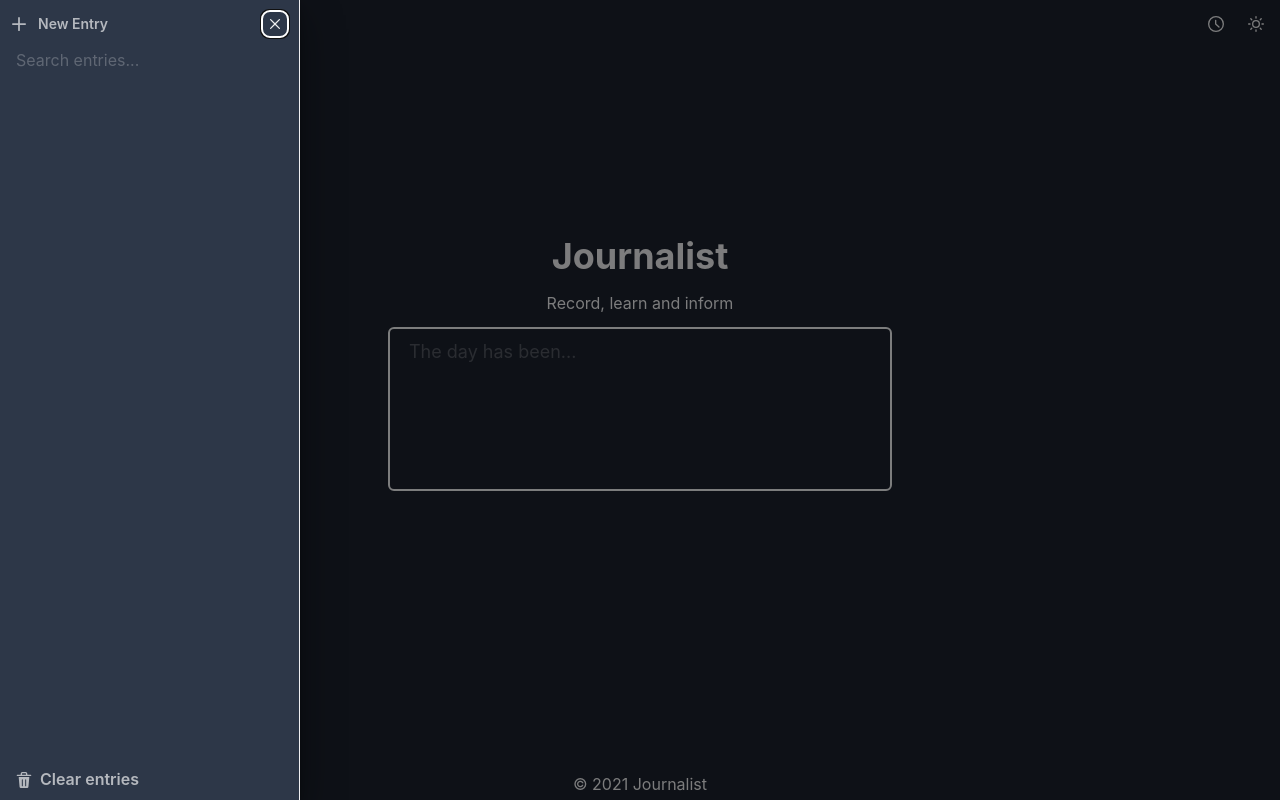
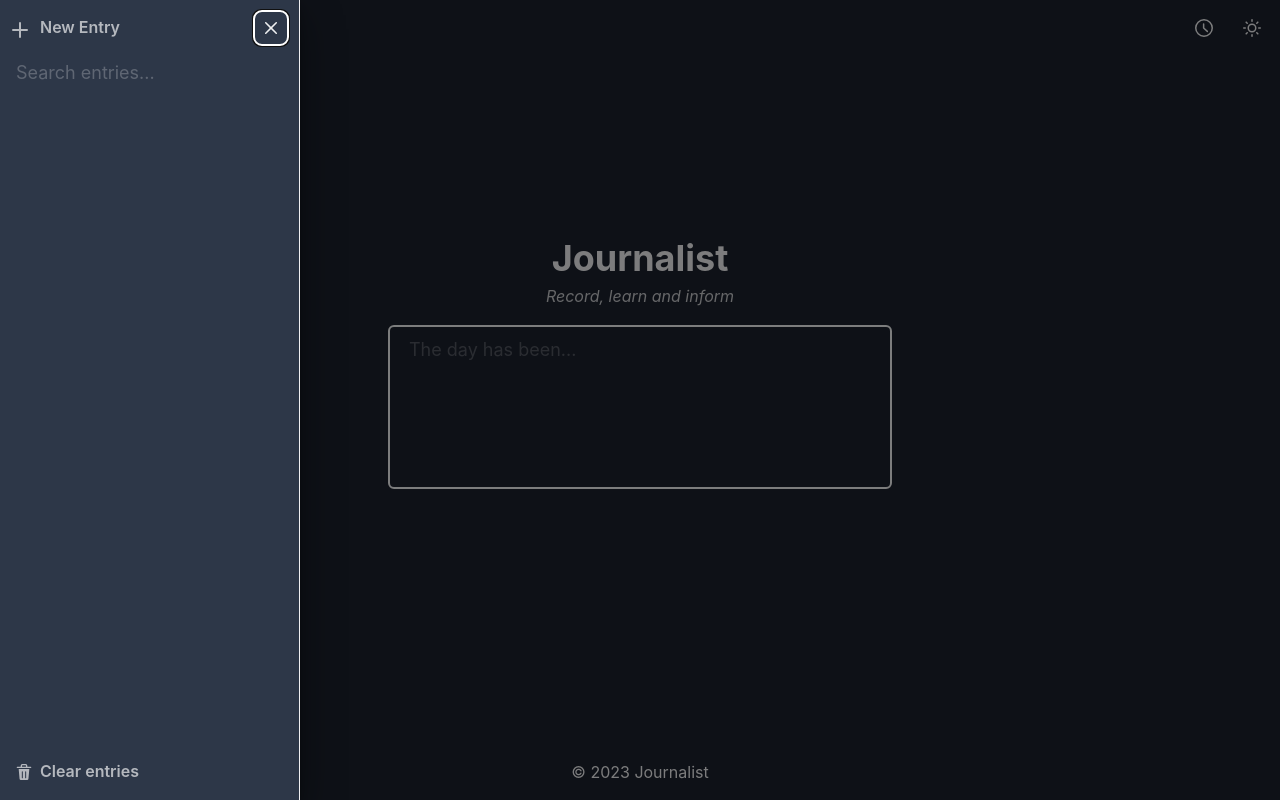
Before and after one commit to Erixun/journalist, a React (Vite) app: page / in a window 1280 px wide. Both pictures are taken after a click on the button 1216 px from the left and 24 px from the top of the page. Built offline with nearby package versions, Linux system fonts and the light colour scheme.

Commit message:
feat: Improve style & accessibility

```diff
--- a/src/app/App.tsx
+++ b/src/app/App.tsx
@@ -86,8 +86,10 @@ export function App() {
       >
         <Flex flexDir={'column'} gap={3} pb={'5dvw'} maxW={'full'}>
           <Heading as="h1">Journalist</Heading>
-          <p>Record, learn and inform</p>
+          <em style={{opacity: 0.8, marginTop: -8, marginBottom: 5}}>Record, learn and inform</em>
           <Box
+            as={'form'}
+            onSubmit={submitEntry}
             border={'1px solid'}
             borderRadius={6}
             borderWidth={2}
@@ -130,7 +132,7 @@ export function App() {
                       _focusVisible={{ outline: '2px solid black' }}
                       _active={{ color: 'white', bg: 'black' }}
                       rounded={'none'}
-                      icon={<SmallCloseIcon />}
+                      icon={<SmallCloseIcon boxSize={6} />}
                       aria-label={'Clear entry'}
                       onClick={clearEntry}
                     />
@@ -158,9 +160,10 @@ export function App() {
                       }}
                       rounded={'none'}
                       transition={'all 0.1s'}
-                      icon={<ArrowForwardIcon />}
+                      icon={<ArrowForwardIcon boxSize={6} />}
                       aria-label={'Submit'}
-                      onClick={submitEntry}
+                      type="submit"
+                      // onClick={submitEntry}
                     />
                   </Tooltip>
                 </>
--- a/src/app/AppDrawer.tsx
+++ b/src/app/AppDrawer.tsx
@@ -59,7 +59,7 @@ export const AppDrawer = ({
     >
       <DrawerOverlay />
       <DrawerContent borderRight="1px solid" maxW={'min(70vw, 300px)'}>
-        <DrawerCloseButton size="sm" mt={1} zIndex={123} />
+        <DrawerCloseButton size="md" mt={1} zIndex={123} />
         <DrawerHeader
           fontSize={'lg'}
           paddingBlockStart={'8px'}
@@ -68,8 +68,9 @@ export const AppDrawer = ({
         >
           <Tooltip label="(Ctrl + E)" placement="bottom-start">
             <Button
+              width={'100%'}
               opacity={0.7}
-              size={'sm'}
+              size={'md'}
               variant={'ghost'}
               outline={'none'}
               boxShadow={'none'}
@@ -89,7 +90,7 @@ export const AppDrawer = ({
               paddingInlineEnd={10}
               rounded={0}
               border={'none'}
-              leftIcon={<AddIcon />}
+              leftIcon={<AddIcon style={{ marginBottom: -3 }} />}
               onClick={() => {
                 setCurrentEntry({ text: '' })
                 onClose()
@@ -107,6 +108,7 @@ export const AppDrawer = ({
             isDisabled={hasSearchTooltipDisabled}
           >
             <Input
+              size={'lg'}
               placeholder="Search entries..."
               ref={searchRef}
               id="search"
@@ -197,6 +199,7 @@ export const AppDrawer = ({
         <DrawerFooter
           justifyContent={'center'}
           p={0}
+          paddingBlockEnd={2}
           overflowX={'hidden'}
           overflowY={'visible'}
         >
--- a/src/app/AppFooter.tsx
+++ b/src/app/AppFooter.tsx
@@ -2,9 +2,9 @@ import { Container, Flex } from '@chakra-ui/react'
 
 export const AppFooter = () => {
   return (
-    <Flex as="footer" justifyContent={'center'} paddingBlock={1}>
+    <Flex as="footer" justifyContent={'center'} paddingBlockEnd={4}>
       <Container maxW="md">
-        <p>© 2021 Journalist</p>
+        <p>© 2023 Journalist</p>
       </Container>
     </Flex>
   )
--- a/src/app/AppHeader.tsx
+++ b/src/app/AppHeader.tsx
@@ -29,6 +29,7 @@ export const AppHeader = ({
       <Container maxW="full" textAlign={'right'} padding={1}>
         <Tooltip label="View history (Ctrl + D)">
           <IconButton
+            size={'lg'}
             alignSelf={'start'}
             aria-label={'Toggle dark mode'}
             icon={<TimeIcon />}
@@ -39,6 +40,7 @@ export const AppHeader = ({
         </Tooltip>
         <Tooltip label="Toggle theme (Ctrl + M)">
           <IconButton
+            size={'lg'}
             aria-label={'Toggle dark mode'}
             icon={colorMode === 'dark' ? <SunIcon /> : <MoonIcon />}
             onClick={handleToggleTheme}
--- a/src/utils/submitEntry.ts
+++ b/src/utils/submitEntry.ts
@@ -1,8 +1,10 @@
 import { useEntries } from '@store'
 import { v4 as uuidv4 } from 'uuid'
 import { StoredEntry } from './getEntries'
+import { FormEvent, FormEventHandler } from 'react'
 
-export const submitEntry = () => {
+export const submitEntry: FormEventHandler = (ev: FormEvent) => {
+  ev.preventDefault()
   const {
     currentEntry: entry,
     addEntry,
```
